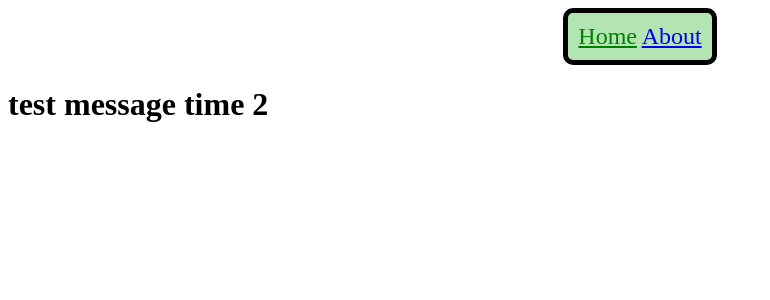
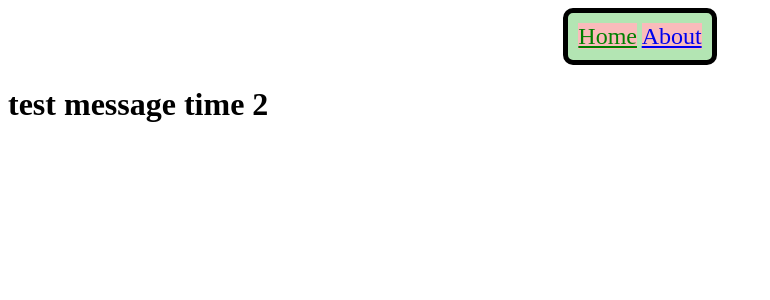
Before and after one commit to MochiHimochi/mochihimochi.github.io, a Jekyll site: the page built from index.html, in a window 1280 px wide. Shown: the top 300 px of the page, without its empty margins (0-770 px from the left). Built offline with Jekyll 4.4.1, drawn with Linux system fonts in a browser that asks for light colours.

Commit message:
Update main.scss

```diff
--- a/_sass/main.scss
+++ b/_sass/main.scss
@@ -12,3 +12,7 @@
     font-size: x-large;
     padding: 10px;
 }
+
+.navlink {
+  background-color: #fabbbb;
+}
```
